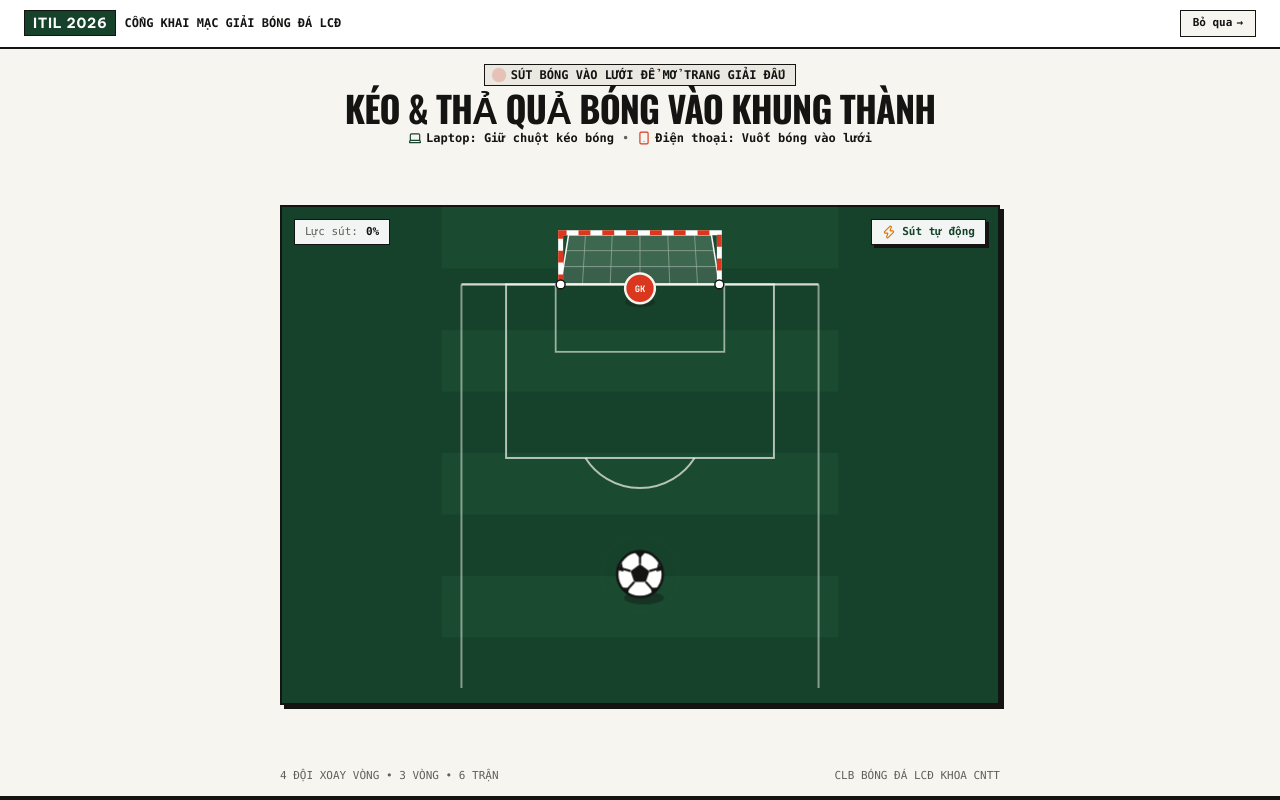
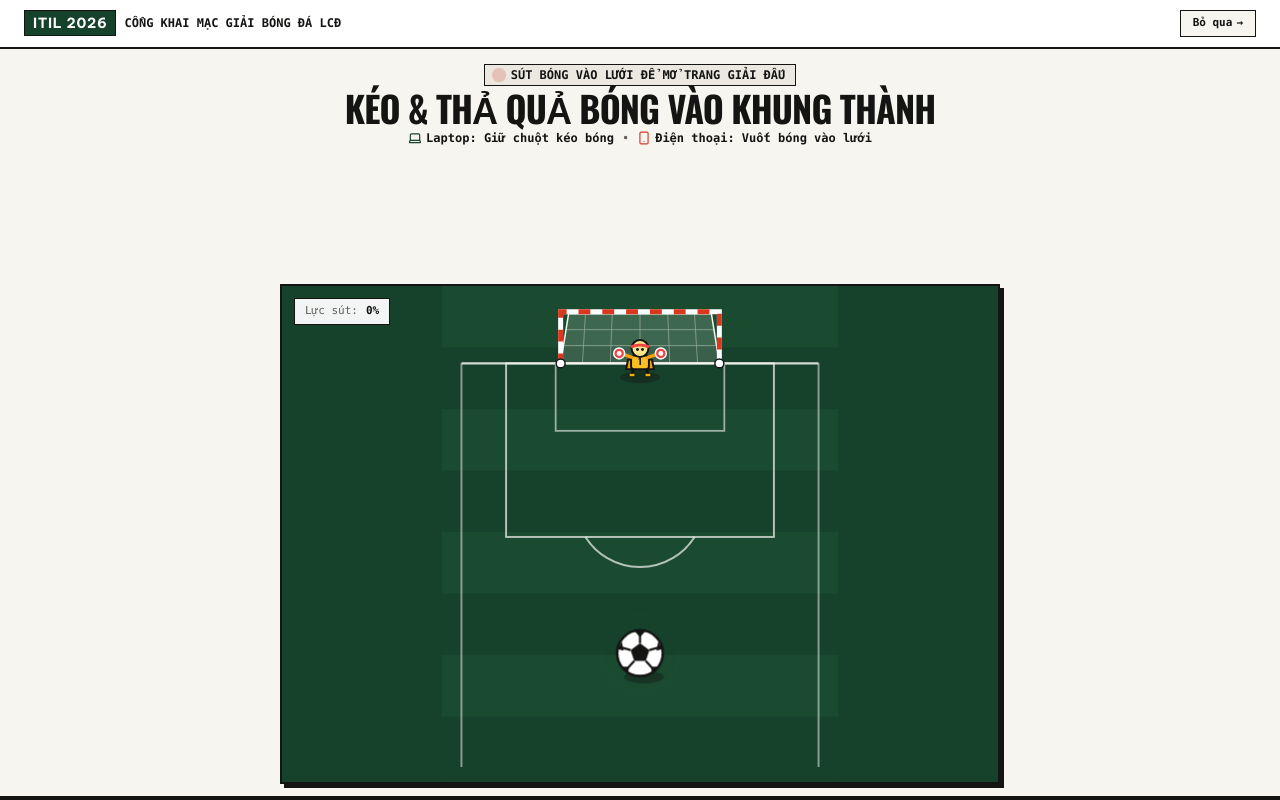
Before and after one commit to cat1454/itil-football-2026, a Next.js app: page / in a window 1280 px wide. Shown: the top 800 px of the page. Built offline with nearby package versions, Linux system fonts and the light colour scheme.

Commit message:
feat: animate goalkeeper with lively movements and dives, remove auto shot button and bottom text

```diff
--- a/src/components/KickoffGate.tsx
+++ b/src/components/KickoffGate.tsx
@@ -4,7 +4,7 @@ import React, { useEffect, useRef, useState, useCallback } from 'react';
 import gsap from 'gsap';
 import confetti from 'canvas-confetti';
 import { sound } from '@/lib/sound';
-import { Zap, Trophy, Smartphone, Laptop } from 'lucide-react';
+import { Trophy, Smartphone, Laptop } from 'lucide-react';
 
 interface KickoffGateProps {
   onUnlock: () => void;
@@ -21,7 +21,13 @@ export default function KickoffGate({ onUnlock, isOpen }: KickoffGateProps) {
   const pullCordRef = useRef<SVGLineElement>(null);
   const aimReticleRef = useRef<SVGCircleElement>(null);
   const keeperPinRef = useRef<SVGGElement>(null);
+  const keeperBodyRef = useRef<SVGGElement>(null);
+  const leftArmRef = useRef<SVGGElement>(null);
+  const rightArmRef = useRef<SVGGElement>(null);
   const netMeshRef = useRef<SVGPathElement>(null);
+
+  const keeperTweenRef = useRef<gsap.core.Tween | null>(null);
+  const keeperIdleTweenRef = useRef<gsap.core.Tween | null>(null);
 
   const [power, setPower] = useState(0);
   const [statusMsg, setStatusMsg] = useState('');
@@ -39,6 +45,20 @@ export default function KickoffGate({ onUnlock, isOpen }: KickoffGateProps) {
       setStatusMsg(msg);
       setStatusClass('text-[#D9381E] font-bold');
     }
+    // Return keeper to upright ready stance
+    if (keeperBodyRef.current) {
+      gsap.to(keeperBodyRef.current, {
+        rotation: 0,
+        y: 0,
+        duration: 0.35,
+        ease: 'power2.out',
+        onComplete: () => {
+          keeperTweenRef.current?.resume();
+          keeperIdleTweenRef.current?.resume();
+        }
+      });
+    }
+
     if (ballGroupRef.current && ballVisualRef.current) {
       gsap.to({ t: 0 }, {
         t: 1,
@@ -70,6 +90,34 @@ export default function KickoffGate({ onUnlock, isOpen }: KickoffGateProps) {
 
     const ballState = { x: startX, y: startY, rot: 0, scale: 1 };
 
+    // Goalkeeper dynamic diving reaction
+    if (keeperPinRef.current && keeperBodyRef.current) {
+      keeperTweenRef.current?.pause();
+      keeperIdleTweenRef.current?.pause();
+
+      const keeperCurrentX = keeperXRef.current;
+      const willSave = Math.abs(targetX - keeperCurrentX) < 32;
+      const diveX = willSave ? targetX : keeperCurrentX + (targetX > keeperCurrentX ? 24 : -24);
+      const isDivingLeft = targetX < keeperCurrentX;
+      const diveAngle = isDivingLeft ? -26 : 26;
+
+      gsap.to(keeperPinRef.current, {
+        attr: { transform: `translate(${diveX}, 74)` },
+        duration: 0.42,
+        ease: 'power2.out',
+        onUpdate: () => {
+          keeperXRef.current = diveX;
+        }
+      });
+
+      gsap.to(keeperBodyRef.current, {
+        rotation: diveAngle,
+        y: -4,
+        duration: 0.38,
+        ease: 'power2.out',
+      });
+    }
+
     gsap.to(ballState, {
       x: targetX,
       y: targetY,
@@ -90,6 +138,16 @@ export default function KickoffGate({ onUnlock, isOpen }: KickoffGateProps) {
           // GOAL!
           sound.playGoal();
           sound.playWhistle();
+
+          // Keeper beaten animation: falls to the pitch
+          if (keeperBodyRef.current) {
+            gsap.to(keeperBodyRef.current, {
+              rotation: targetX > 200 ? 65 : -65,
+              y: 8,
+              duration: 0.4,
+              ease: 'bounce.out'
+            });
+          }
 
           if (netMeshRef.current) {
             gsap.fromTo(
@@ -145,33 +203,56 @@ export default function KickoffGate({ onUnlock, isOpen }: KickoffGateProps) {
     });
   }, [onUnlock, resetBallToSpot]);
 
-  // Patrol keeper
+  // Active keeper patrol, idle bounce, and gloves waving
   useEffect(() => {
-    if (!keeperPinRef.current) return;
-    const keeperState = { x: 148 };
-    const tween = gsap.to(keeperState, {
-      x: 252,
-      duration: 1.5,
+    if (!keeperPinRef.current || !keeperBodyRef.current) return;
+
+    // 1. Patrol side to side along the goal line
+    const keeperState = { x: 155 };
+    keeperTweenRef.current = gsap.to(keeperState, {
+      x: 245,
+      duration: 1.45,
       repeat: -1,
       yoyo: true,
       ease: 'sine.inOut',
       onUpdate: () => {
-        keeperXRef.current = keeperState.x;
-        keeperPinRef.current?.setAttribute('transform', `translate(${keeperState.x}, 82)`);
+        if (!isShootingRef.current) {
+          keeperXRef.current = keeperState.x;
+          keeperPinRef.current?.setAttribute('transform', `translate(${keeperState.x}, 72)`);
+        }
       }
     });
 
+    // 2. Active ready bounce on toes
+    keeperIdleTweenRef.current = gsap.to(keeperBodyRef.current, {
+      scaleY: 0.9,
+      scaleX: 1.08,
+      duration: 0.32,
+      repeat: -1,
+      yoyo: true,
+      ease: 'power1.inOut',
+      transformOrigin: '50% 90%'
+    });
+
+    // 3. Hands & gloves ready pumping
+    let armTween: gsap.core.Tween | null = null;
+    if (leftArmRef.current && rightArmRef.current) {
+      armTween = gsap.to([leftArmRef.current, rightArmRef.current], {
+        rotation: 16,
+        duration: 0.4,
+        repeat: -1,
+        yoyo: true,
+        ease: 'sine.inOut',
+        transformOrigin: '0% 0%'
+      });
+    }
+
     return () => {
-      tween.kill();
+      keeperTweenRef.current?.kill();
+      keeperIdleTweenRef.current?.kill();
+      armTween?.kill();
     };
   }, []);
-
-  // Quick auto kick
-  const triggerAutoGoal = () => {
-    if (isShootingRef.current) return;
-    const cornerX = keeperXRef.current > 200 ? 155 : 245;
-    launchShot(cornerX, 48);
-  };
 
   // Touch & Pointer Drag Listeners
   const getSvgPoint = (clientX: number, clientY: number) => {
@@ -384,11 +465,51 @@ export default function KickoffGate({ onUnlock, isOpen }: KickoffGateProps) {
               <circle cx="280" cy="78" r="4.5" fill="#FFFFFF" stroke="#141413" strokeWidth="1.5" />
             </g>
 
-            {/* Patrol Goalkeeper */}
-            <g ref={keeperPinRef} transform="translate(200, 82)">
-              <ellipse cx="0" cy="14" rx="15" ry="5" fill="rgba(20,20,19,0.35)" />
-              <circle r="15" fill="#D9381E" stroke="#F6F5F0" strokeWidth="2.5" />
-              <text x="0" y="4" textAnchor="middle" fill="#FFFFFF" fontFamily="JetBrains Mono" fontSize="9" fontWeight="700">GK</text>
+            {/* Fully Animated Goalkeeper with Arms, Gloves & Stance */}
+            <g ref={keeperPinRef} transform="translate(200, 72)" className="select-none pointer-events-none">
+              {/* Keeper Shadow */}
+              <ellipse cx="0" cy="20" rx="20" ry="6" fill="rgba(20, 20, 19, 0.4)" />
+
+              {/* Animated Keeper Body */}
+              <g ref={keeperBodyRef}>
+                {/* Legs & Cleats */}
+                <line x1="-6" y1="8" x2="-8" y2="18" stroke="#141413" strokeWidth="3" strokeLinecap="round" />
+                <line x1="6" y1="8" x2="8" y2="18" stroke="#141413" strokeWidth="3" strokeLinecap="round" />
+                <rect x="-11" y="16" width="6" height="3.5" rx="1.5" fill="#EAB308" stroke="#141413" strokeWidth="1" />
+                <rect x="5" y="16" width="6" height="3.5" rx="1.5" fill="#EAB308" stroke="#141413" strokeWidth="1" />
+
+                {/* Torso & GK Jersey (Neon Amber/Yellow) */}
+                <path
+                  d="M -12,2 L -14,12 L 14,12 L 12,2 Z"
+                  fill="#F59E0B"
+                  stroke="#141413"
+                  strokeWidth="2"
+                  strokeLinejoin="round"
+                />
+                <rect x="-9" y="-2" width="18" height="14" rx="3" fill="#FBBF24" stroke="#141413" strokeWidth="2" />
+                <text x="0" y="8" textAnchor="middle" fill="#141413" fontFamily="Oswald, sans-serif" fontSize="9" fontWeight="900">1</text>
+
+                {/* Left Arm & Glove */}
+                <g ref={leftArmRef}>
+                  <line x1="-8" y1="0" x2="-20" y2="-4" stroke="#F59E0B" strokeWidth="3.5" strokeLinecap="round" />
+                  <circle cx="-21" cy="-4" r="5.5" fill="#EF4444" stroke="#FFFFFF" strokeWidth="1.5" />
+                  <circle cx="-21" cy="-4" r="2.5" fill="#FFFFFF" />
+                </g>
+
+                {/* Right Arm & Glove */}
+                <g ref={rightArmRef}>
+                  <line x1="8" y1="0" x2="20" y2="-4" stroke="#F59E0B" strokeWidth="3.5" strokeLinecap="round" />
+                  <circle cx="21" cy="-4" r="5.5" fill="#EF4444" stroke="#FFFFFF" strokeWidth="1.5" />
+                  <circle cx="21" cy="-4" r="2.5" fill="#FFFFFF" />
+                </g>
+
+                {/* Head & Headband */}
+                <circle cx="0" cy="-9" r="8.5" fill="#FDE68A" stroke="#141413" strokeWidth="2" />
+                <path d="M -8,-11 Q 0,-14 8,-11" stroke="#EF4444" strokeWidth="3" fill="none" strokeLinecap="round" />
+                {/* Eyes focused on ball */}
+                <circle cx="-2.5" cy="-8" r="1.5" fill="#141413" />
+                <circle cx="2.5" cy="-8" r="1.5" fill="#141413" />
+              </g>
             </g>
 
             {/* Aiming Layer */}
@@ -425,15 +546,6 @@ export default function KickoffGate({ onUnlock, isOpen }: KickoffGateProps) {
             <strong className="text-[#141413]">{power}%</strong>
           </div>
 
-          {/* Quick Auto Goal Button */}
-          <button
-            onClick={triggerAutoGoal}
-            className="absolute top-3 right-3 bg-white/95 hover:bg-[#EAE8E0] border border-[#141413] px-2.5 py-1 font-mono text-[11px] font-bold text-[#16422B] transition cursor-pointer flex items-center gap-1.5 hard-btn"
-          >
-            <Zap className="w-3.5 h-3.5 text-[#D97706]" />
-            <span>Sút tự động</span>
-          </button>
-
           {/* Celebration Banner */}
           {celebrating && (
             <div className="absolute inset-0 bg-black/80 flex flex-col items-center justify-center p-6 text-center z-20">
@@ -452,12 +564,6 @@ export default function KickoffGate({ onUnlock, isOpen }: KickoffGateProps) {
             </div>
           )}
         </div>
-
-        {/* Bottom Gate Footer */}
-        <div className="w-full flex items-center justify-between text-[11px] font-mono text-[#61605B] pt-2 shrink-0">
-          <span>4 ĐỘI XOAY VÒNG • 3 VÒNG • 6 TRẬN</span>
-          <span>CLB BÓNG ĐÁ LCĐ KHOA CNTT</span>
-        </div>
       </div>
     </div>
   );
```
